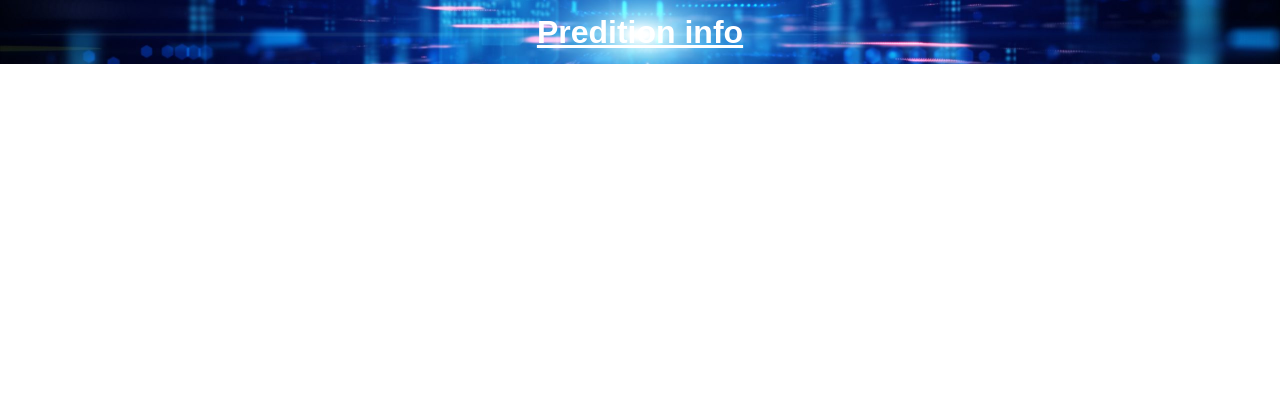
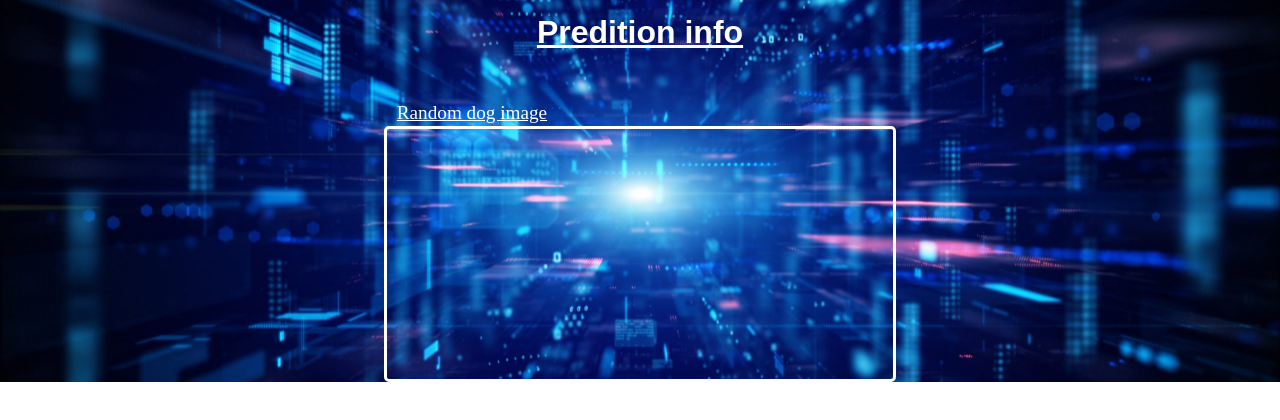
Before and after one commit to HousseinDroubi/prediction_website, a plain HTML site: page index.html in a window 1280 px wide. Drawn offline with Linux system fonts and the light colour scheme.

Commit message:
finish dog division html and css

```diff
--- a/index.html
+++ b/index.html
@@ -17,6 +17,14 @@
             <p class="nav-text">Predition info</p>
         </nav>
         <!-- End Nav -->
+        <!-- Start containers -->
+        <section class="hero-containers">
+            <div class="dog-div">
+                <p class="dog-image-title">Random dog image</p>
+                <div class="dog-image"></div>
+            </div>
+        </section>
+        <!-- End containers -->
     </div>
     <!-- End Hero -->
 </body>
--- a/styles/styles.css
+++ b/styles/styles.css
@@ -37,3 +37,28 @@
         position: relative;
         width: 100%;
     }
+  .hero-containers{
+        display: flex;
+        flex-direction: column;
+        width: 100%;
+        justify-content: center;
+        align-items: center;
+
+    }
+    .dog-div{
+        margin-top: 3vw;
+    }
+    .dog-image-title{
+        font-size: 1.5vw;
+        margin-left: 1vw;
+        text-decoration: underline;
+        font-family: "Times New Roman", Times, serif;
+    }
+    .dog-image{
+        margin-top: 2px;
+        border: solid;
+        border-radius: 5px;
+        border-color: white;
+        height: 20vw;
+        width: 40vw;
+    }
```
Lines whose indentation alone changed are shown as unchanged.
